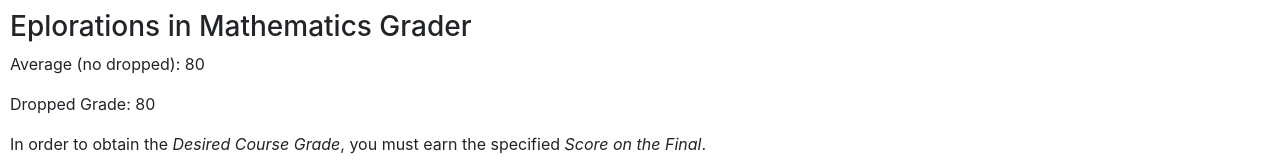
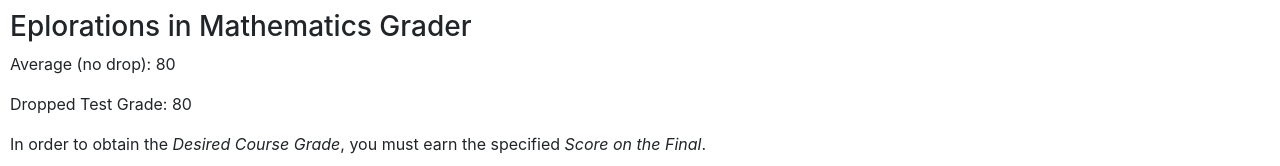
Before and after one commit to cjtessler/react-grader, a React (Create React App) app: page / in a window 1280 px wide. Both pictures are taken after a click on the button "Submit". Shown: the top 166 px of the page. Built offline with nearby package versions, Linux system fonts and the light colour scheme.

Commit message:
Corrected dropped grade logic

```diff
--- a/src/App.js
+++ b/src/App.js
@@ -20,11 +20,10 @@ class App extends React.Component {
   }
 
   handleChange = event => {
-    const name = event.target.name;
-    const value = event.target.value;
+    const {name, value } = event.target;
     const grades = this.state.grades.slice();
 
-    grades[name - 1] = parseInt(value, 10);
+    grades[name] = parseInt(value, 10);
 
     this.setState({
       grades: grades
--- a/src/components/Results.js
+++ b/src/components/Results.js
@@ -15,32 +15,32 @@ const averageGradeWithoutDrop = grades => {
 
 const makeTable = grades => {
   const gradeTable = {
-    "A" : 94,
+    A: 94,
     "A-": 90,
     "B+": 87,
-    "B" : 84,
+    B: 84,
     "B-": 80,
     "C+": 77,
-    "C" : 74,
+    C: 74,
     "C-": 70,
     "D+": 67,
-    "D" : 64,
-    "D-": 60,
+    D: 64,
+    "D-": 60
   };
 
   const tableRows = [];
   const sum = grades.reduce((a, b) => a + b);
 
   // Drop lowest test (not homework) grade
-  const min = Math.min(...grades.slice(0,grades.length));
+  const min = Math.min(...grades.slice(0, grades.length - 1));
 
-  // Boolean to stop generating
+  // Boolean to stop table generation
   var zeroPosted = false;
 
   for (const [key, value] of Object.entries(gradeTable)) {
     // Calculate Score on the Final
     const requiredGrade = grades.length * value - (sum - min);
-    var gradeForTable = '';
+    var gradeForTable = "";
 
     if (requiredGrade < 0) {
       gradeForTable = 0;
@@ -55,24 +55,27 @@ const makeTable = grades => {
         <td>{key}</td>
         <td>{gradeForTable}</td>
       </tr>
-    )
+    );
 
     // Finish table if looking at negative test scores
-    if (zeroPosted) { break };
+    if (zeroPosted) {
+      break;
+    }
   }
+
   return tableRows;
-
 };
 
 function Results(props) {
-  const avg = averageGradeWithoutDrop(props.grades);
-  const min = Math.min(...props.grades);
-  const table = makeTable(props.grades);
+  const { grades } = props;
+  const avg = averageGradeWithoutDrop(grades);
+  const min = Math.min(...grades.slice(0, grades.length - 1));
+  const table = makeTable(grades);
 
   return (
     <div>
-      <p>Average (no dropped): {Math.round(avg * 100) / 100}</p>
-      <p>Dropped Grade: {min}</p>
+      <p>Average (no drop): {Math.round(avg * 100) / 100}</p>
+      <p>Dropped Test Grade: {min}</p>
 
       <p>
         In order to obtain the <em>Desired Course Grade</em>, you must earn the
```
